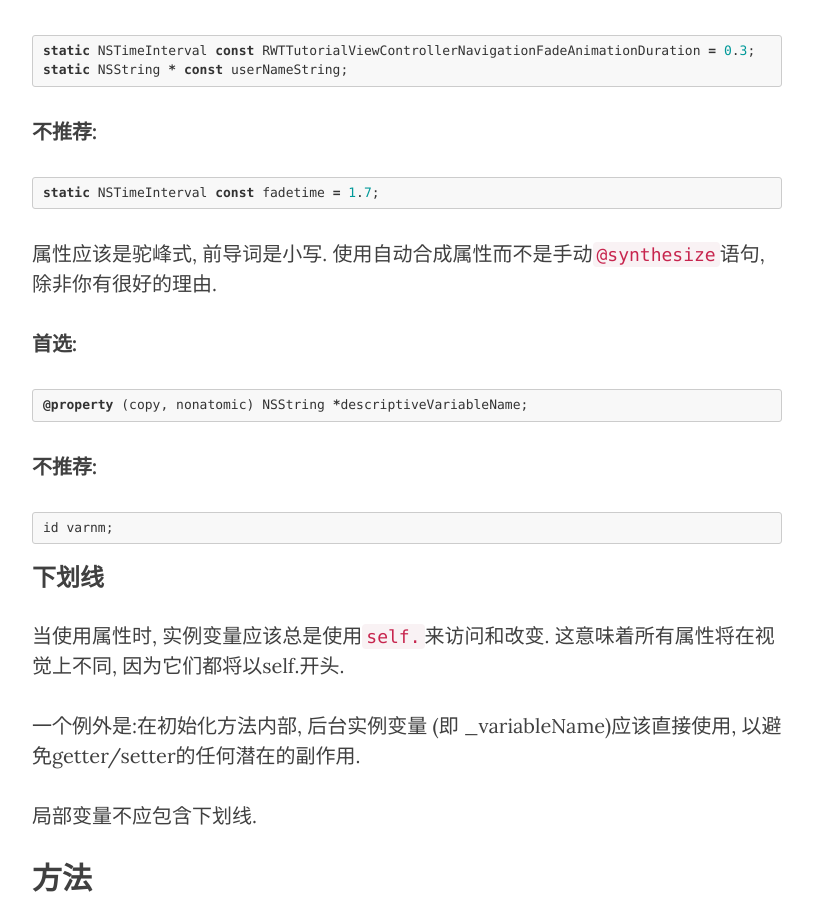
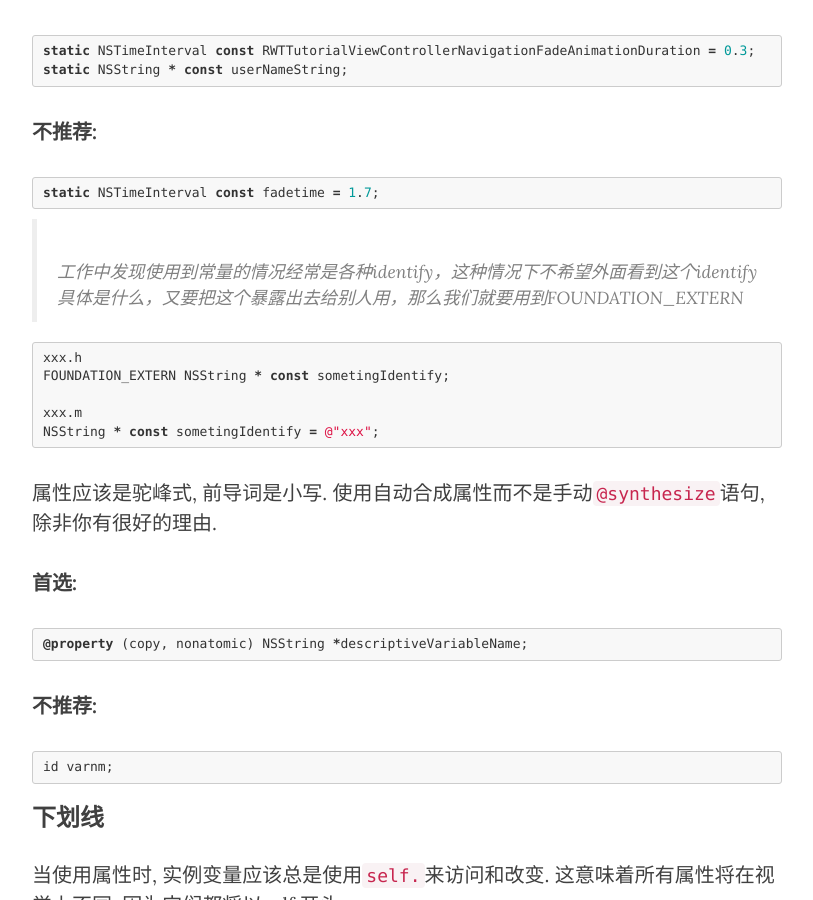
Before and after one commit to DavidHu0921/davidhu0921.github.io, a Jekyll site: the page built from _posts/2017-03-14-Objective-C代码风格指南.md, in a window 1280 px wide and 900 px high, scrolled down 5296 px. Shown: the whole window, without its empty margins (233-1046 px from the left). Built offline with Jekyll 4.4.1, drawn with Linux system fonts in a browser that asks for light colours; nearby versions of some CDN libraries.

Commit message:
Update 2017-03-14-Objective-C代码风格指南.md
添加FOUNDATION_EXTERN 的内容

````diff
--- a/_posts/2017-03-14-Objective-C代码风格指南.md
+++ b/_posts/2017-03-14-Objective-C代码风格指南.md
@@ -225,6 +225,17 @@ static NSString * const userNameString;
 ```objc
 static NSTimeInterval const fadetime = 1.7;
 ```
+
+> 工作中发现使用到常量的情况经常是各种identify，这种情况下不希望外面看到这个identify 具体是什么，又要把这个暴露出去给别人用，那么我们就要用到FOUNDATION_EXTERN
+
+```objc
+xxx.h
+FOUNDATION_EXTERN NSString * const sometingIdentify;
+
+xxx.m
+NSString * const sometingIdentify = @"xxx";
+```
+
 
 属性应该是驼峰式, 前导词是小写. 使用自动合成属性而不是手动`@synthesize`语句, 除非你有很好的理由.
 
````
